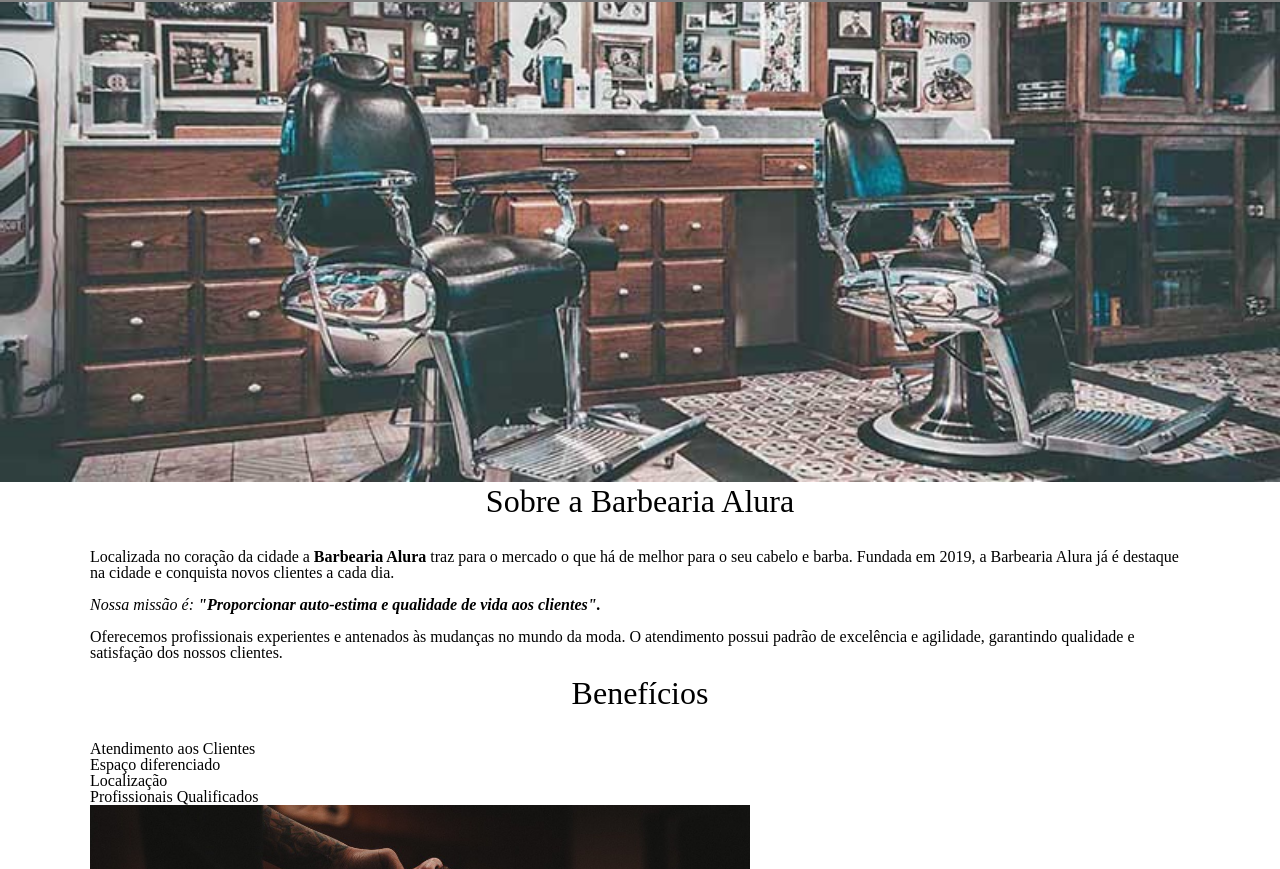
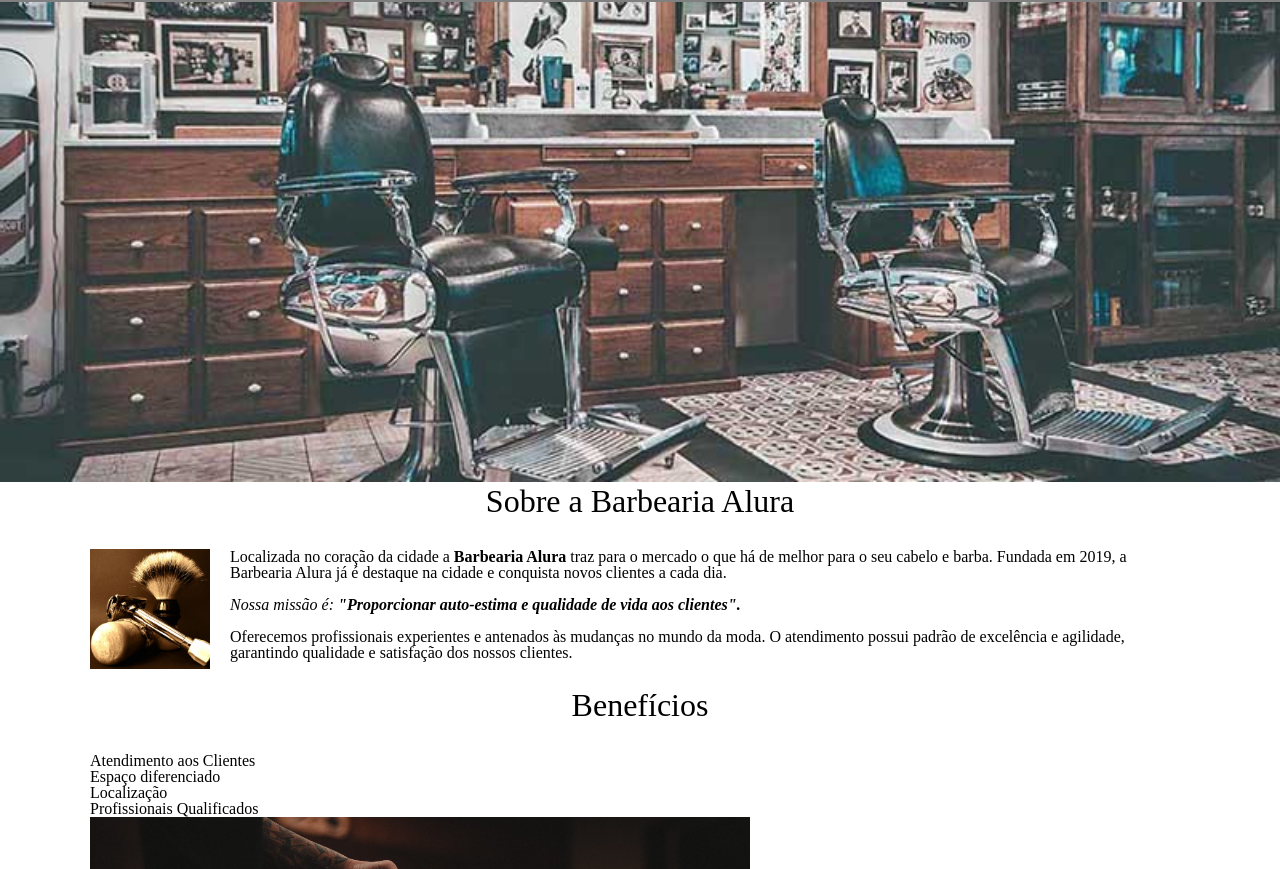
Before and after one commit to mateusspp/htmlecss, a plain HTML site: page html_css4/index.html in a window 1280 px wide. Shown: the part 291-1160 px from the top of the page. Drawn offline with Linux system fonts and the light colour scheme.

Commit message:
Utilizando o float

```diff
--- a/html_css4/index.html
+++ b/html_css4/index.html
@@ -27,6 +27,8 @@
         <main>
             <section class="principal">
                 <h2 class="titulo-principal">Sobre a Barbearia Alura</h2>
+
+                <img class="utensilios" src="utensilios.jpg" alt="Utensilios de um barbeiro">
 
                 <p>Localizada no coração da cidade a <strong>Barbearia Alura</strong> traz para o mercado o que há de melhor para o seu
                     cabelo e barba.
--- a/html_css4/style.css
+++ b/html_css4/style.css
@@ -162,6 +162,7 @@ td, th {
     text-align: center;
     font-size: 2em;
     margin: 0 0 1em;
+    clear: left;
 }
 
 .principal{
@@ -183,3 +184,9 @@ td, th {
 .imagemBeneficios {
     width: 60%;
 }
+
+.utensilios{
+    width: 120px;
+    float: left;
+    margin: 0 20px 20px 0;
+}
```
Also changed, not shown: html_css4/utensilios.jpg (added).
